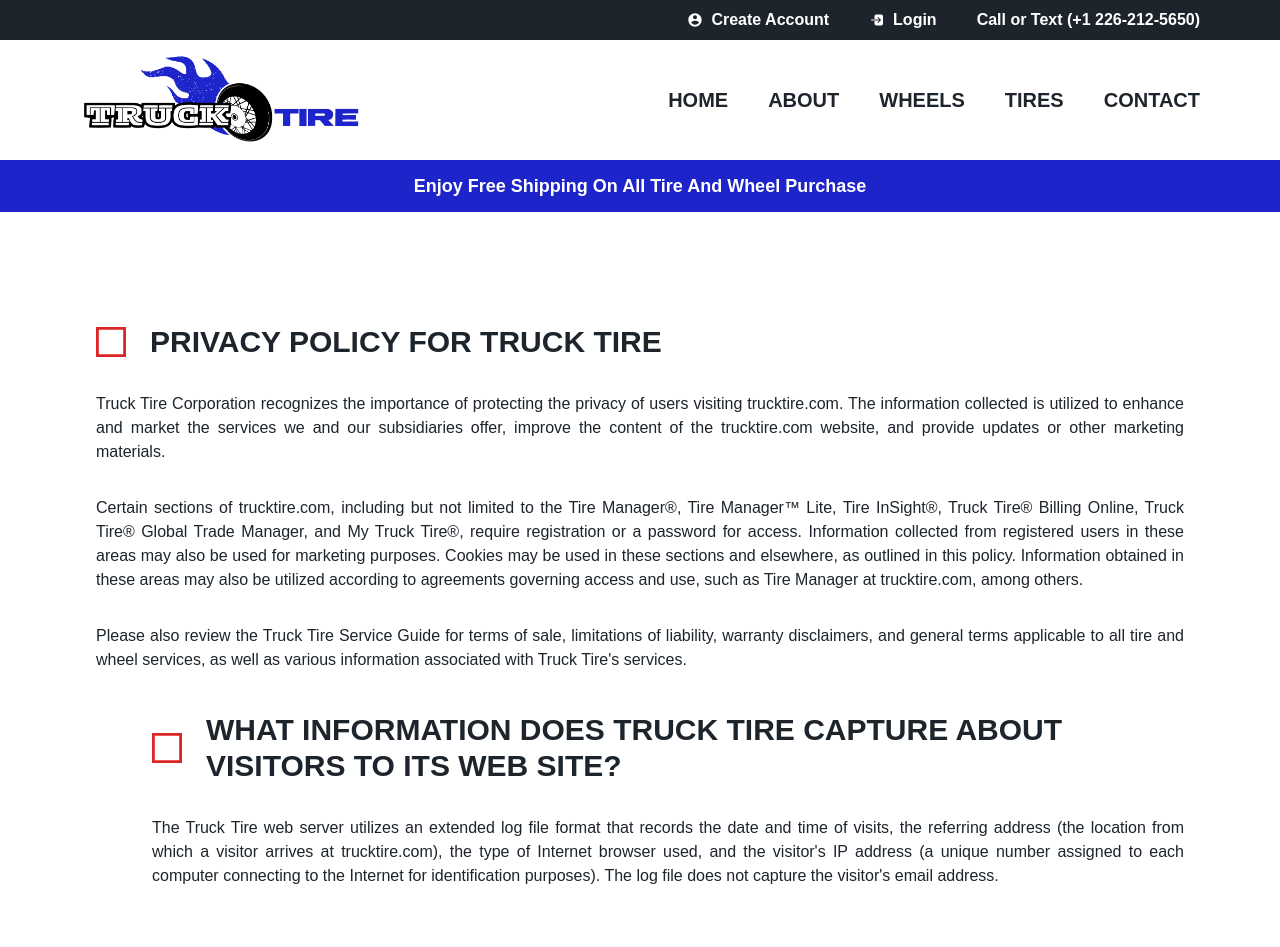
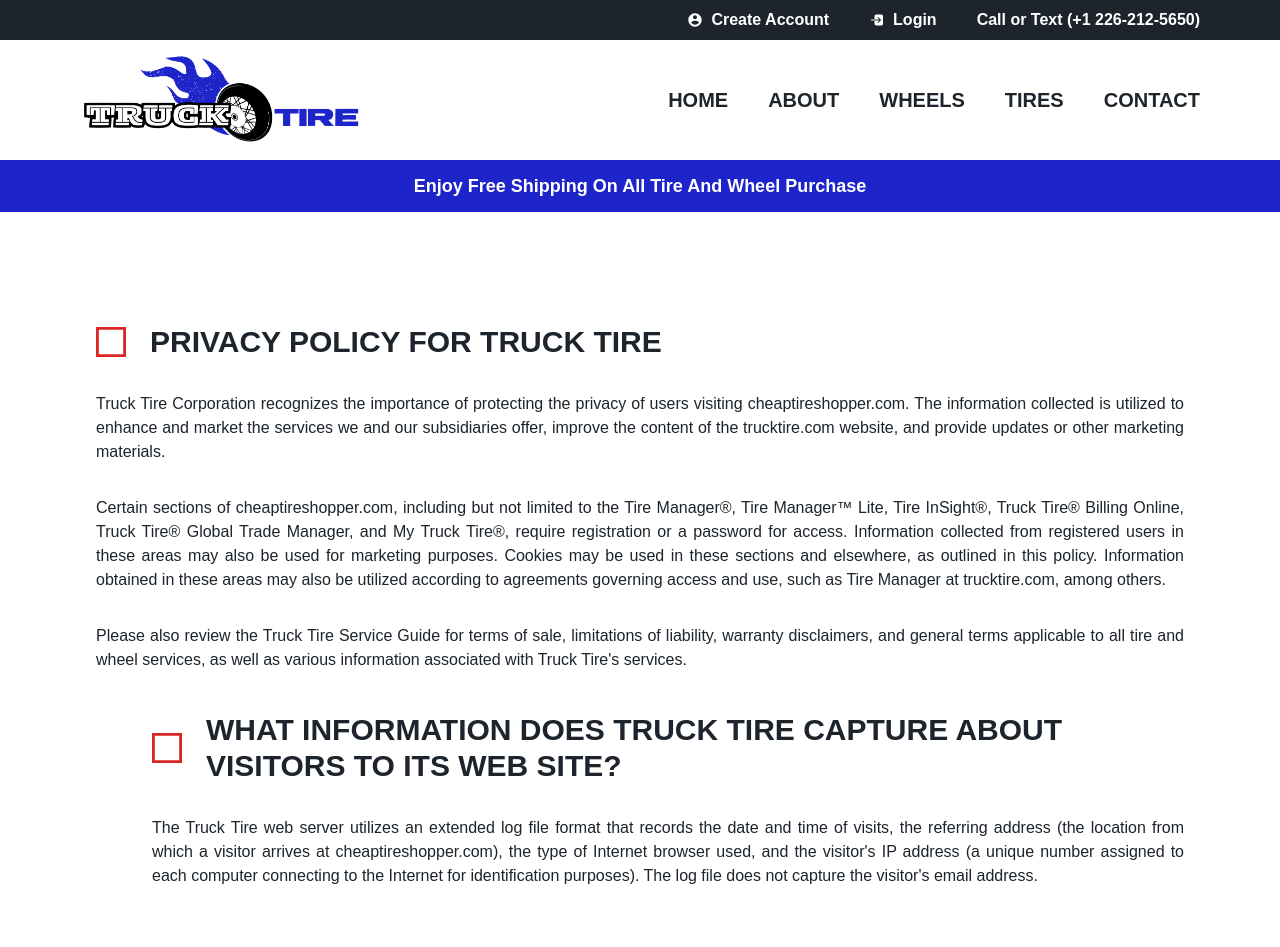
Before and after one commit to A2-ITLTD/truck-tire, a React (Vite) app: page /privacy in a window 1280 px wide. Shown: the top 947 px of the page. Built offline with nearby package versions, Linux system fonts and the light colour scheme.

Commit message:
Update Privacy.jsx

```diff
--- a/src/Components/Privacy.jsx
+++ b/src/Components/Privacy.jsx
@@ -14,10 +14,10 @@
                         <span className="text-red-600"><FaRegSquareFull /></span>Privacy Policy For Truck Tire
                     </h1>
                     <p className="text-base font-medium text-justify">
-                    Truck Tire Corporation recognizes the importance of protecting the privacy of users visiting trucktire.com. The information collected is utilized to enhance and market the services we and our subsidiaries offer, improve the content of the trucktire.com website, and provide updates or other marketing materials.
+                    Truck Tire Corporation recognizes the importance of protecting the privacy of users visiting cheaptireshopper.com. The information collected is utilized to enhance and market the services we and our subsidiaries offer, improve the content of the trucktire.com website, and provide updates or other marketing materials.
                     </p>
                     <p className="text-base font-medium text-justify">
-                    Certain sections of trucktire.com, including but not limited to the Tire Manager®, Tire Manager™ Lite, Tire InSight®, Truck Tire® Billing Online, Truck Tire® Global Trade Manager, and My Truck Tire®, require registration or a password for access. Information collected from registered users in these areas may also be used for marketing purposes. Cookies may be used in these sections and elsewhere, as outlined in this policy. Information obtained in these areas may also be utilized according to agreements governing access and use, such as Tire Manager at trucktire.com, among others.
+                    Certain sections of cheaptireshopper.com, including but not limited to the Tire Manager®, Tire Manager™ Lite, Tire InSight®, Truck Tire® Billing Online, Truck Tire® Global Trade Manager, and My Truck Tire®, require registration or a password for access. Information collected from registered users in these areas may also be used for marketing purposes. Cookies may be used in these sections and elsewhere, as outlined in this policy. Information obtained in these areas may also be utilized according to agreements governing access and use, such as Tire Manager at trucktire.com, among others.
                     </p>
                     <p className="text-base font-medium text-justify">
                     Please also review the Truck Tire Service Guide for terms of sale, limitations of liability, warranty disclaimers, and general terms applicable to all tire and wheel services, as well as various information associated with Truck Tire's services.
@@ -30,7 +30,7 @@
 
                     </h1>
                     <p className="text-base font-medium text-justify">
-                    The Truck Tire web server utilizes an extended log file format that records the date and time of visits, the referring address (the location from which a visitor arrives at trucktire.com), the type of Internet browser used, and the visitor's IP address (a unique number assigned to each computer connecting to the Internet for identification purposes). The log file does not capture the visitor's email address.
+                    The Truck Tire web server utilizes an extended log file format that records the date and time of visits, the referring address (the location from which a visitor arrives at cheaptireshopper.com), the type of Internet browser used, and the visitor's IP address (a unique number assigned to each computer connecting to the Internet for identification purposes). The log file does not capture the visitor's email address.
                     <br />
                     <br />
                     </p>
```
